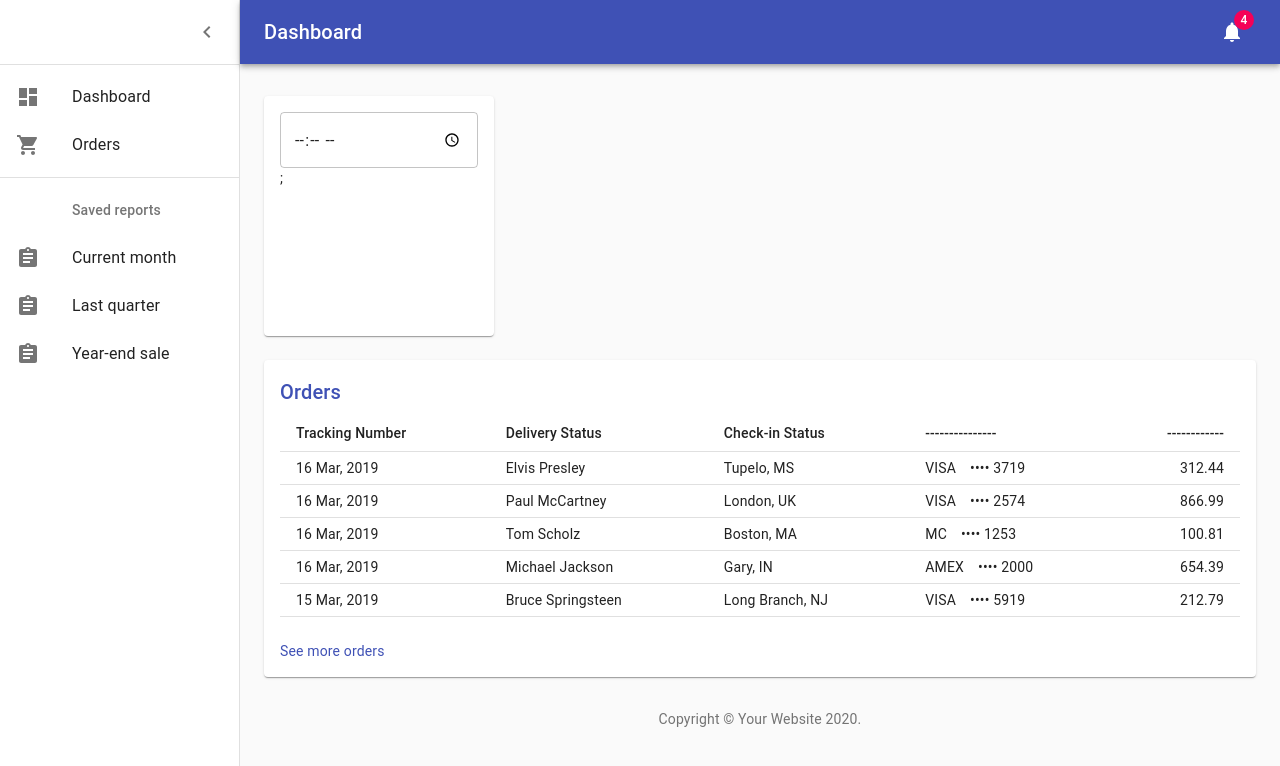
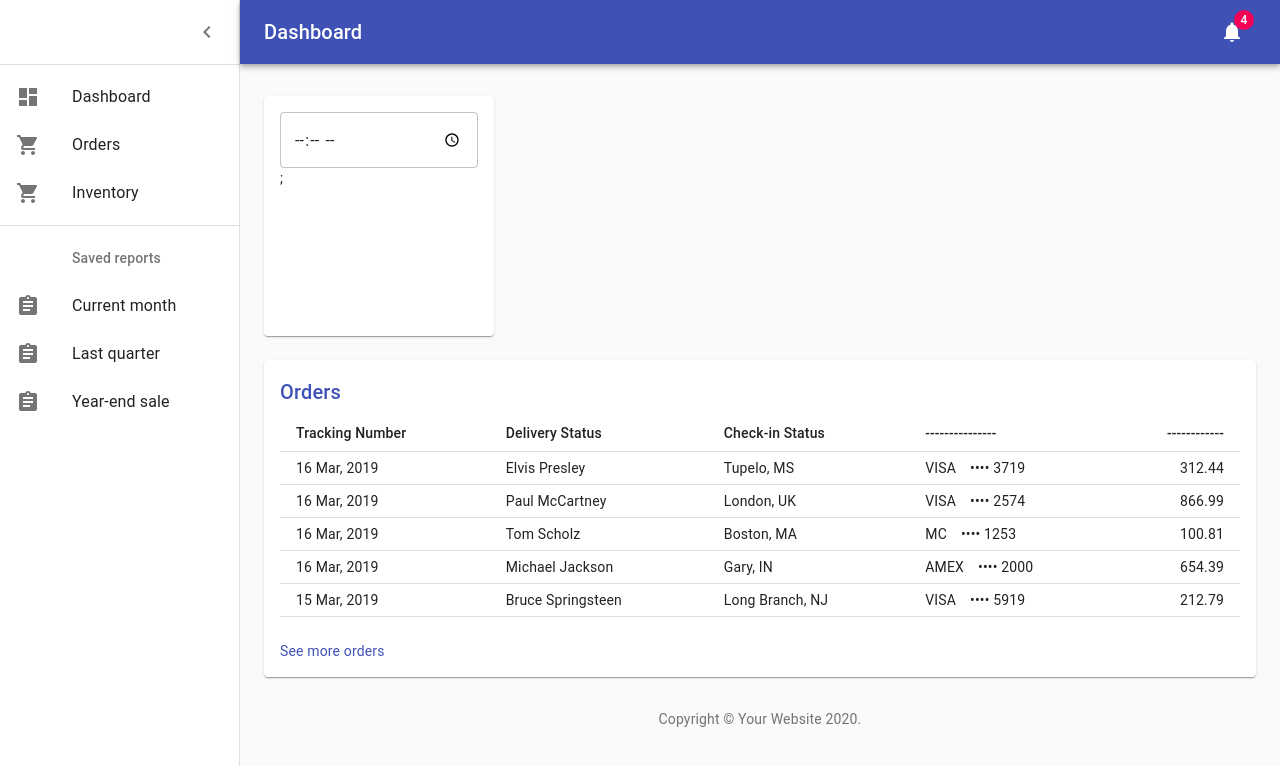
Before and after one commit to CodeLabs20/package-support, a React (Create React App) app in the folder client/: page / in a window 1280 px wide. Shown: the top 766 px of the page. Built offline with nearby package versions, Linux system fonts and the light colour scheme.

Commit message:
inventory tab name

```diff
--- a/client/src/listItems.js
+++ b/client/src/listItems.js
@@ -24,7 +24,12 @@ export const mainListItems = (
       </ListItemIcon>
       <ListItemText primary="Orders" />
     </ListItem>
-
+    <ListItem button>
+      <ListItemIcon>
+        <ShoppingCartIcon />
+      </ListItemIcon>
+      <ListItemText primary="Inventory" />
+    </ListItem>
   </div>
 );
 
```
